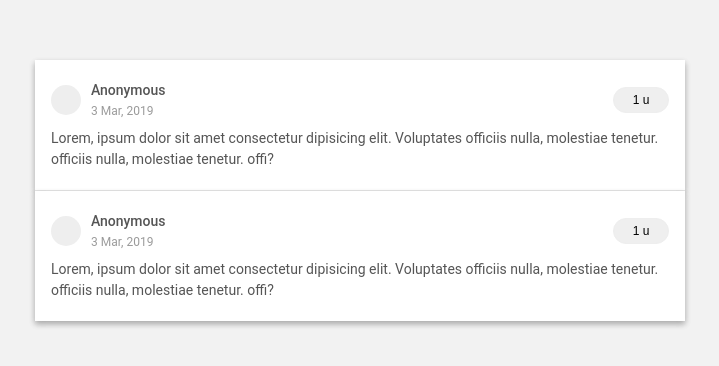
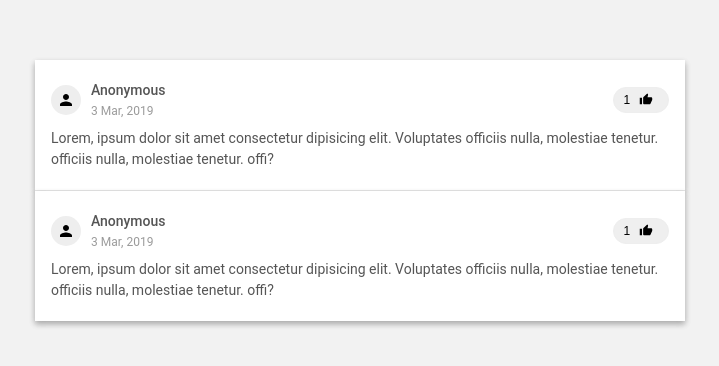
Before and after one commit to rubencarvalho/questions-app, a React (Create React App) app: page / in a window 1280 px wide. Shown: the part 210-576 px from the top of the page, without its empty margins (280-999 px from the left). Built offline with nearby package versions, Linux system fonts and the light colour scheme.

Commit message:
Added svgs

```diff
--- a/src/app/App.js
+++ b/src/app/App.js
@@ -6,7 +6,6 @@ export default function App() {
     <React.Fragment>
       <Card />
       <Card />
-
       <GlobalStyle />
     </React.Fragment>
   )
--- a/src/cards/Card.js
+++ b/src/cards/Card.js
@@ -1,5 +1,7 @@
 import React from 'react'
 import styled from 'styled-components'
+import user from './svgs/user.svg'
+import upvote from './svgs/upvote.svg'
 
 const StyledCard = styled.section`
   font-size: 14px;
@@ -31,6 +33,12 @@ const Avatar = styled.div`
   border-radius: 50%;
   justify-content: center;
   align-items: center;
+
+  img {
+    width: 60%;
+    height: 60%;
+    fill: white;
+  }
 `
 const Items = styled.div`
   display: grid;
@@ -56,7 +64,14 @@ const Action = styled.button`
   border-radius: 16px;
   font-size: 12px;
   align-items: center;
-  justify-content: center;
+  justify-content: space-evenly;
+
+  img {
+    width: 60%;
+    height: 60%;
+    filter: brightness(0.5);
+  }
+
   &:hover {
     cursor: pointer;
     background: #eee;
@@ -77,12 +92,16 @@ export default function Card() {
   return (
     <StyledCard>
       <Header>
-        <Avatar />
+        <Avatar>
+          <img src={user} alt="Anonymous User" />
+        </Avatar>
         <Items>
           <Author>Anonymous</Author>
           <Date>3 Mar, 2019</Date>
         </Items>
-        <Action>1 u</Action>
+        <Action>
+          1 <img src={upvote} alt="Upvote" />
+        </Action>
       </Header>
       <Message>
         Lorem, ipsum dolor sit amet consectetur dipisicing elit. Voluptates
```
Also changed, not shown: src/cards/svgs/upvote.svg (added), src/cards/svgs/user.svg (added).
